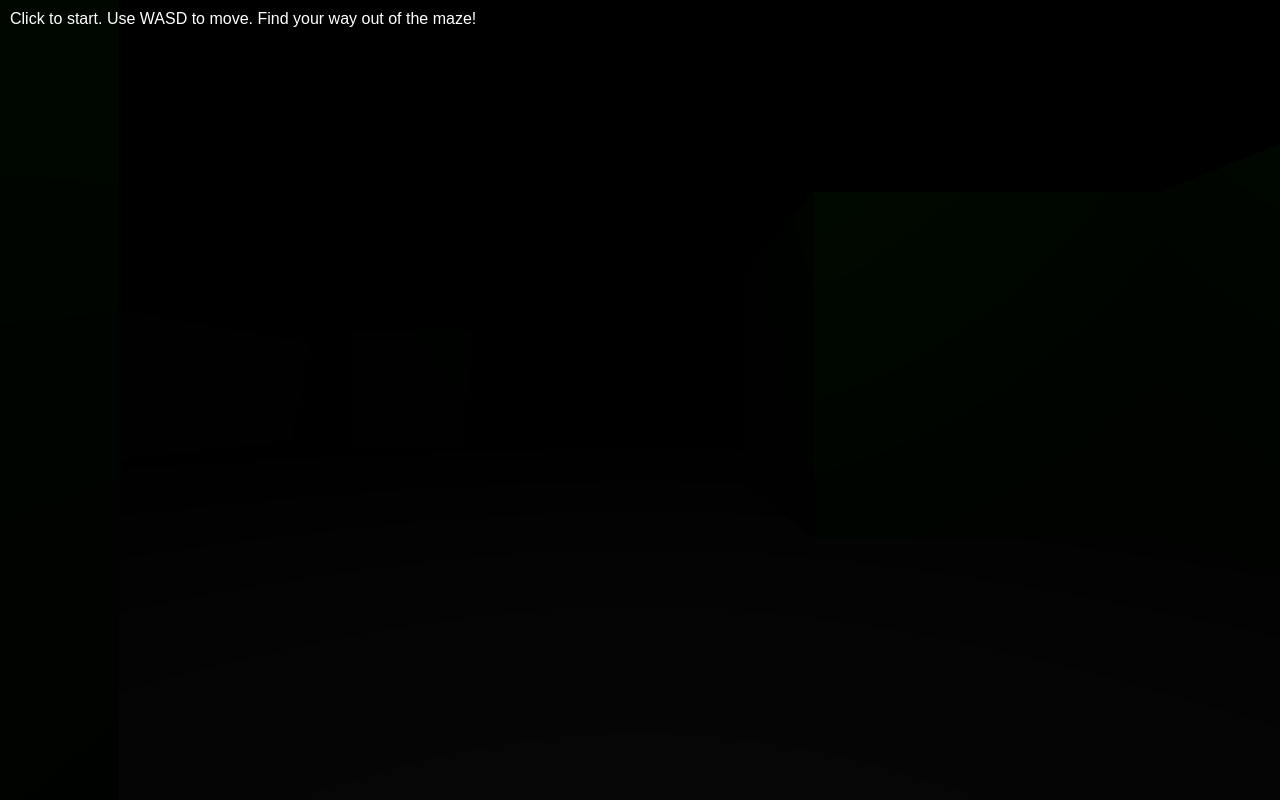
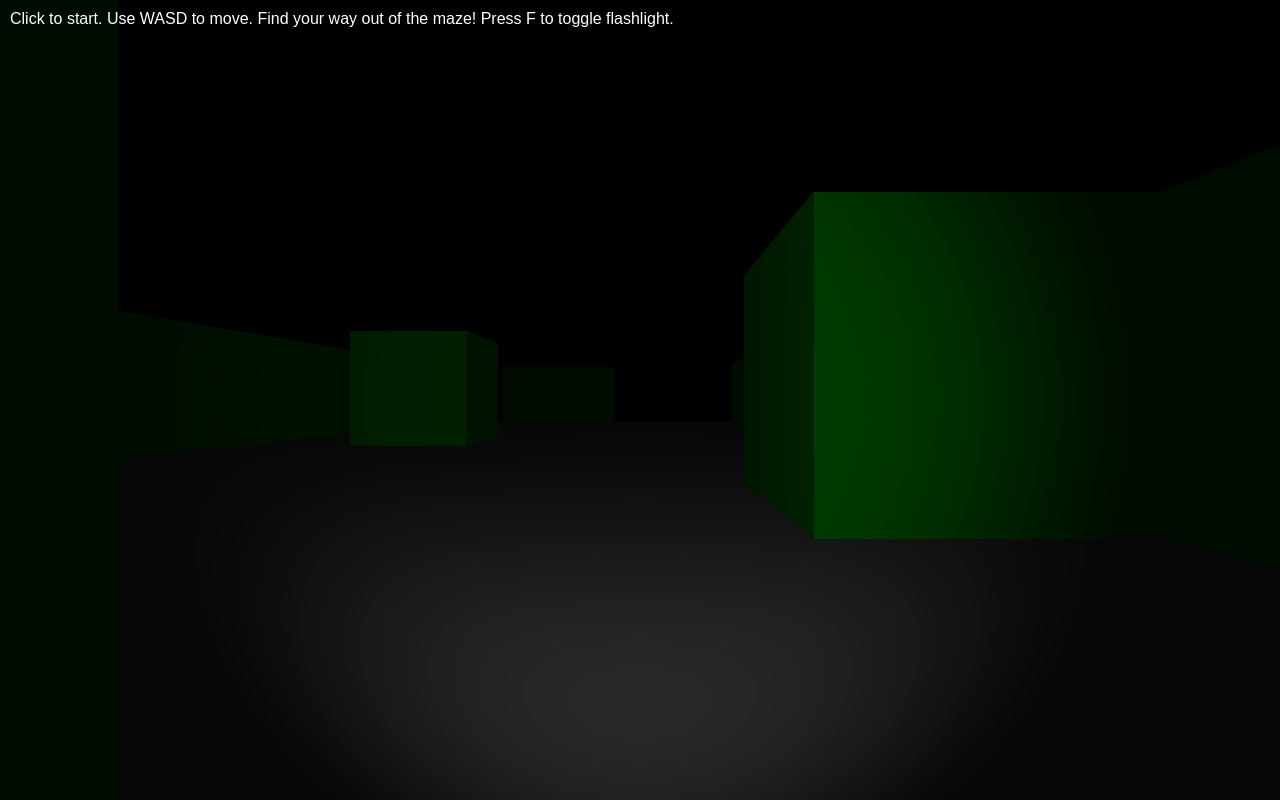
Before and after one commit to Bhavya/maze-game, a plain HTML site: page index.html in a window 1280 px wide. Drawn offline with nearby package versions, Linux system fonts and the light colour scheme; animation ran at ten frames a second.

Commit message:
Adding flashlight mechanic

```diff
--- a/index.html
+++ b/index.html
@@ -3,7 +3,7 @@
 <head>
     <meta charset="UTF-8">
     <meta name="viewport" content="width=device-width, initial-scale=1.0">
-    <title>WebGL Maze Game</title>
+    <title>WebGL Maze Game with Flashlight</title>
     <style>
         body { margin: 0; }
         canvas { display: block; }
@@ -19,6 +19,7 @@
 <body>
     <div id="instructions">
         Click to start. Use WASD to move. Find your way out of the maze!
+        Press F to toggle flashlight.
     </div>
     <script type="module">
         import * as THREE from './three.module.js';
@@ -28,6 +29,7 @@
         let maze = [];
         const mazeSize = 20;
         const wallSize = 5;
+        let flashlight, ambientLight;
 
         function init() {
             scene = new THREE.Scene();
@@ -44,9 +46,17 @@
             generateMaze();
             createMaze();
 
-            const light = new THREE.PointLight(0xffffff, 1, 100);
-            light.position.set(0, 10, 0);
-            scene.add(light);
+            // Add ambient light
+            ambientLight = new THREE.AmbientLight(0x404040, 0.2);
+            scene.add(ambientLight);
+
+            // Add flashlight
+            flashlight = new THREE.SpotLight(0xffffff, 1, 50, Math.PI / 4, 0.5, 1);
+            flashlight.position.set(0, 0, 0);
+            flashlight.target.position.set(0, 0, -1);
+            camera.add(flashlight);
+            camera.add(flashlight.target);
+            scene.add(camera);
 
             camera.position.set(0, 2, 0);
 
@@ -105,7 +115,7 @@
 
         init();
 
-        // WASD movement
+        // WASD movement and flashlight toggle
         document.addEventListener('keydown', (event) => {
             const speed = 0.5;
             switch (event.code) {
@@ -121,6 +131,9 @@
                 case 'KeyD':
                     controls.moveRight(speed);
                     break;
+                case 'KeyF':
+                    flashlight.visible = !flashlight.visible;
+                    break;
             }
         });
     </script>
```
